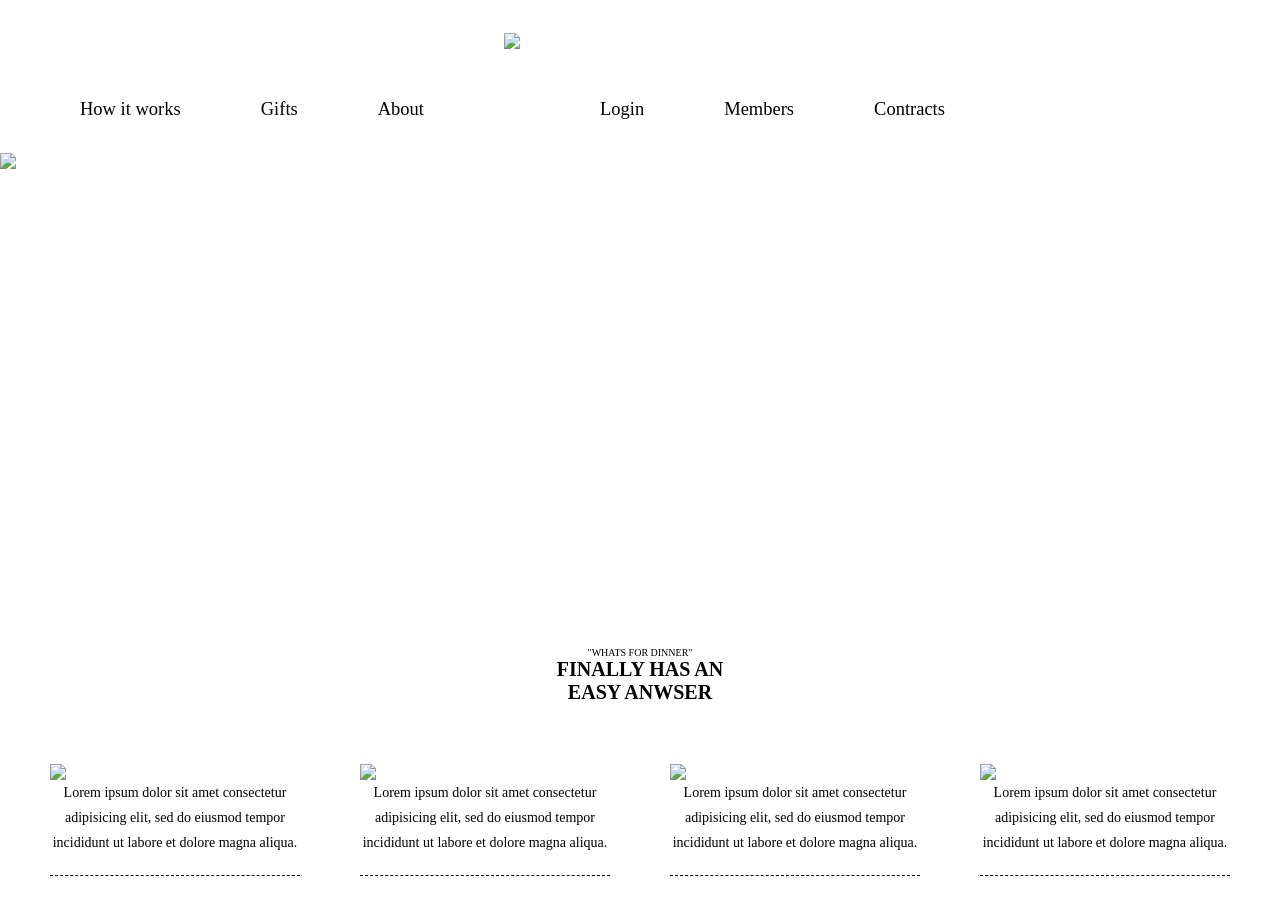
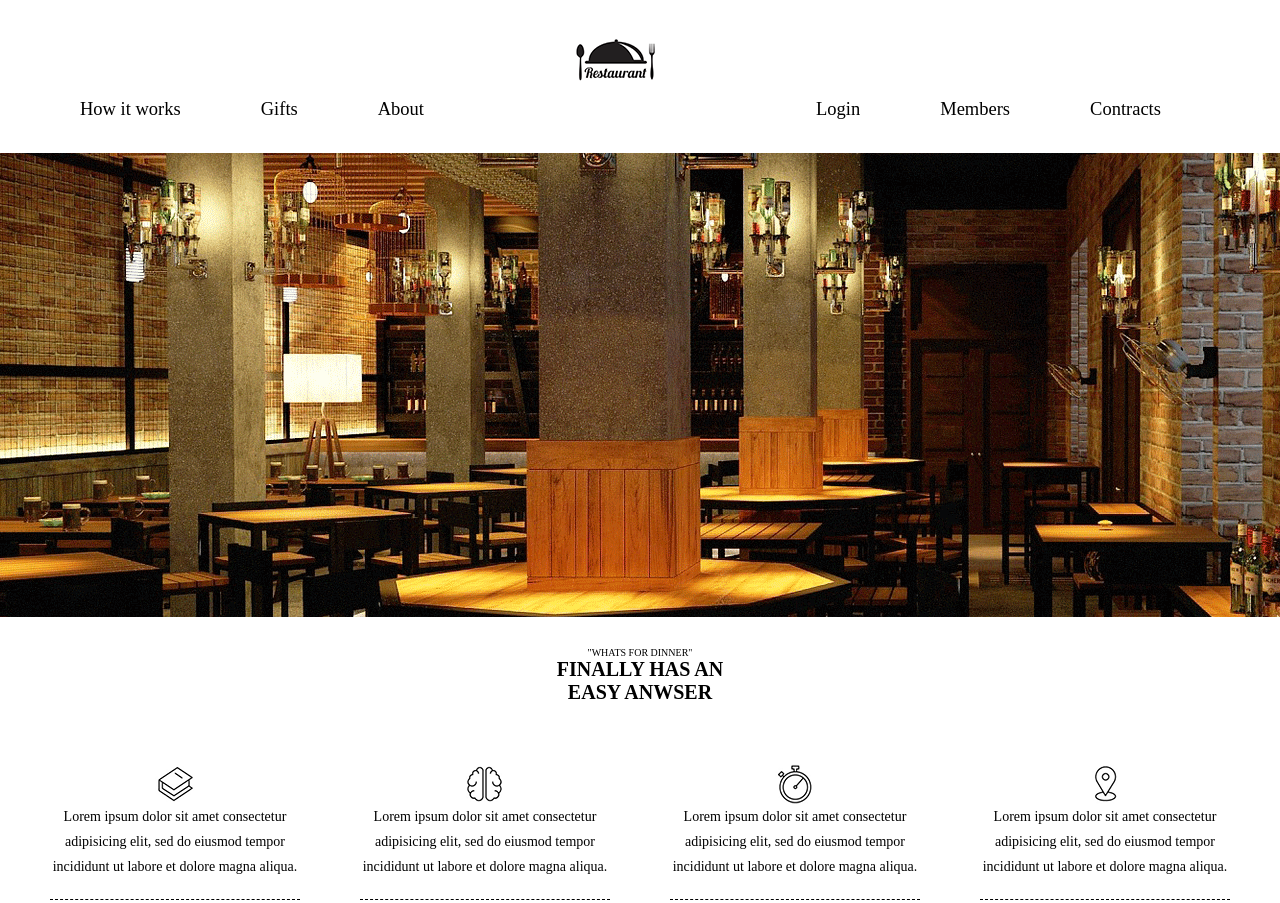
Before and after one commit to Gahee1907/first-repository, a plain HTML site: page index.html in a window 1280 px wide. Shown: the top 903 px of the page. Drawn offline with Linux system fonts and the light colour scheme; the site is published under a folder, as on GitHub Pages, so addresses that start at the root find nothing.

Commit message:
second commit

```diff
--- a/index.html
+++ b/index.html
@@ -92,8 +92,8 @@
             <ul>
                 <li><a href="#">How it works</a></li>
                 <li><a href="#">Gifts</a></li>
-                <li><a href="about.html">About</a></li>
-                <li style="margin-top: 0;"><img src="/img/logo.png"></li>
+                <li><a href="src/about.html">About</a></li>
+                <li style="margin-top: 0;"><img src="img/logo.png"></li>
                 <li><a href="#">Login</a></li>
                 <li><a href="#">Members</a></li>
                 <li><a href="#">Contracts</a></li>
@@ -101,7 +101,7 @@
         </div>
 
         <div id="main_picture">
-            <img src="/img/main.png">
+            <img src="img/main.png">
         </div>
 
         <div id="icon_title">
@@ -111,19 +111,19 @@
 
         <div id="icon_box">
             <div class="paragraph">
-                <img src="/img/icon1.png">
+                <img src="img/icon1.png">
                 Lorem ipsum dolor sit amet consectetur adipisicing elit, sed do eiusmod tempor incididunt ut labore et dolore magna aliqua.
             </div>
             <div class="paragraph">
-                <img src="/img/icon2.png">
+                <img src="img/icon2.png">
                 Lorem ipsum dolor sit amet consectetur adipisicing elit, sed do eiusmod tempor incididunt ut labore et dolore magna aliqua.
             </div>
             <div class="paragraph">
-                <img src="/img/icon3.png">
+                <img src="img/icon3.png">
                 Lorem ipsum dolor sit amet consectetur adipisicing elit, sed do eiusmod tempor incididunt ut labore et dolore magna aliqua.
             </div>
             <div class="paragraph">
-                <img src="/img/icon4.png">
+                <img src="img/icon4.png">
                 Lorem ipsum dolor sit amet consectetur adipisicing elit, sed do eiusmod tempor incididunt ut labore et dolore magna aliqua.
             </div>
         </div>
@@ -135,7 +135,7 @@
                     <p>Lorem ipsum dolor sit amet consectetur adipisicing elit, sed do eiusmod tempor incididunt ut labore et dolore magna aliqua.
                     </p>
                 </div>
-                <img src="/img/chef.png">
+                <img src="img/chef.png">
             </div>
         </div>
     </body>
```
